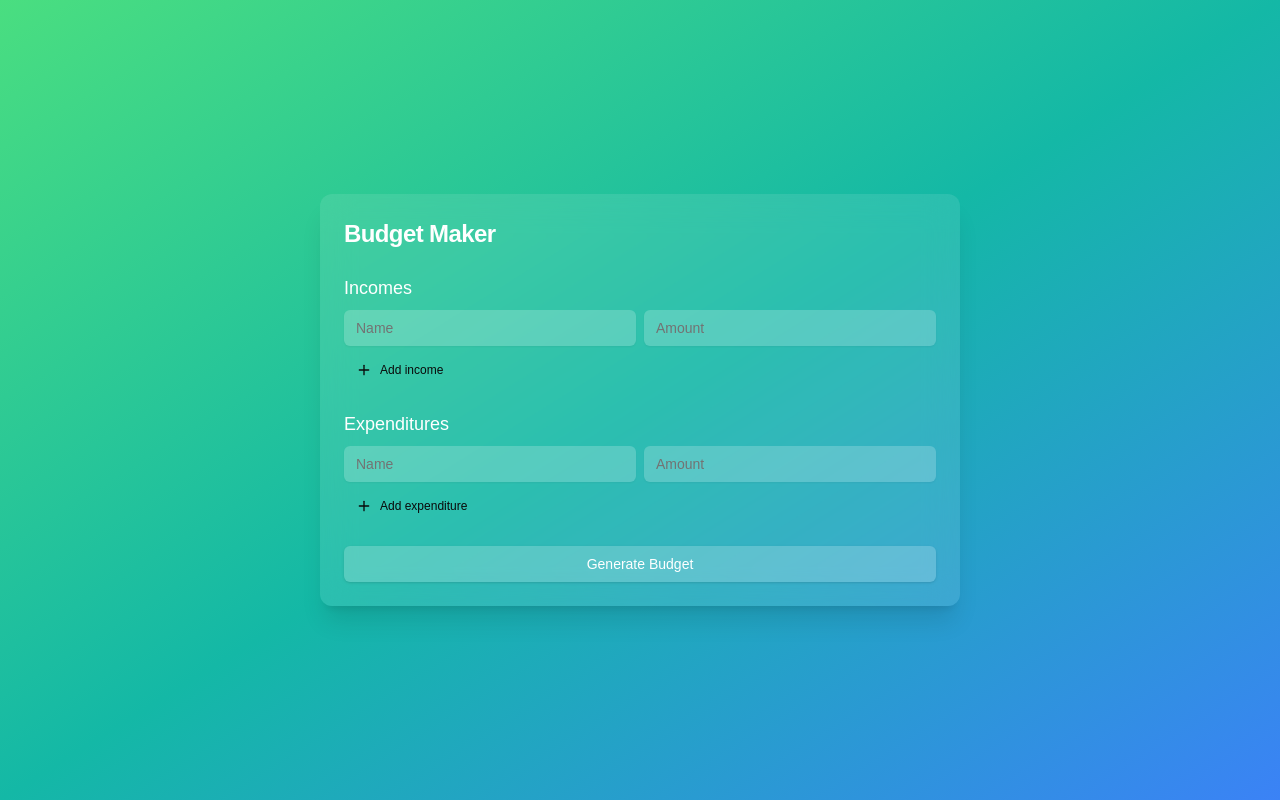
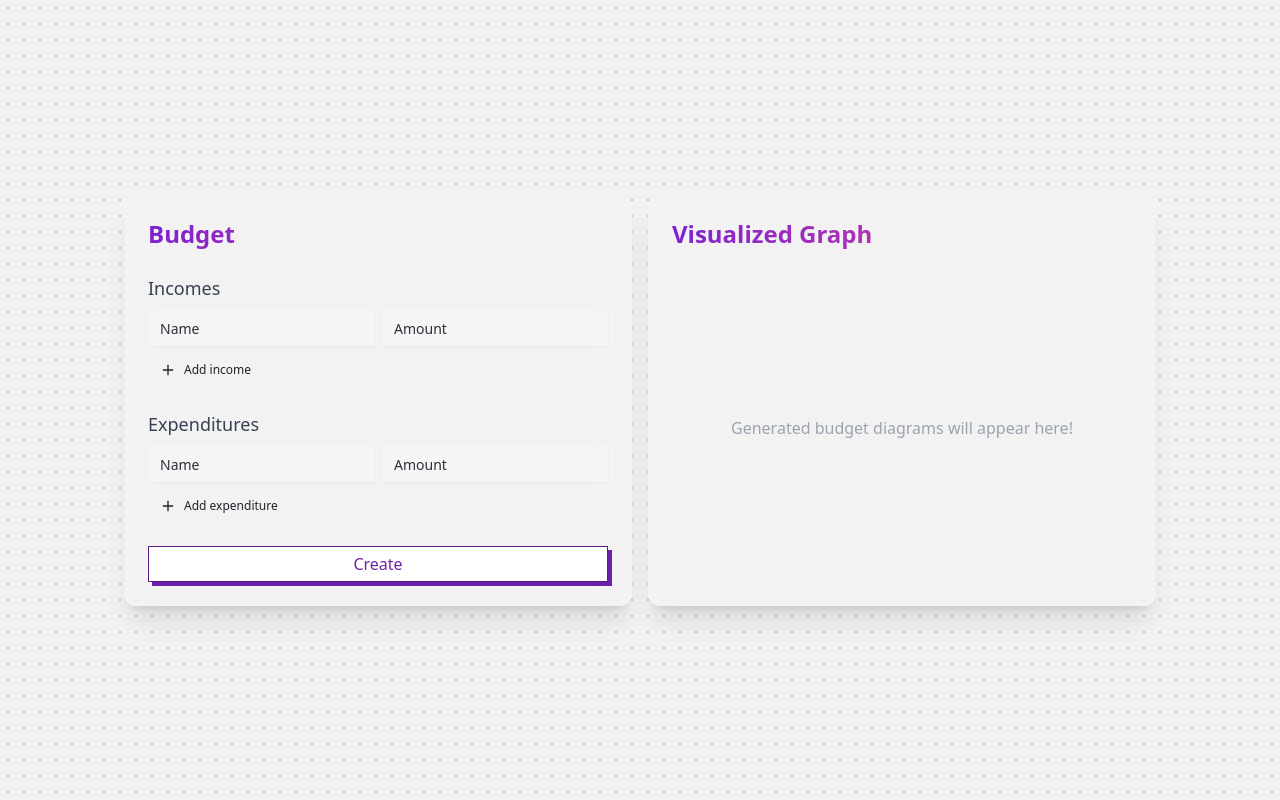
Before and after one commit to mding022/sankeyfrontend, a Next.js app: page / in a window 1280 px wide. Built offline with nearby package versions, Linux system fonts and the light colour scheme.

Commit message:
Update UI

```diff
--- a/app/globals.css
+++ b/app/globals.css
@@ -1,78 +1,69 @@
 @tailwind base;
 @tailwind components;
 @tailwind utilities;
+/* for homepage */
+@layer base {
+  :root {
+    --background: 240 5% 95%;
+    --animation: gradient 15s ease infinite;
+    --foreground: 240 10% 10%;
+    --primary: 240 5% 95%;
+    --primary-foreground: 240 10% 10%;
+    --secondary: 240 10% 90%;
+    --secondary-foreground: 240 10% 20%;
+    --accent: linear-gradient(90deg, rgba(91,33,182,1) 0%, rgba(255,72,91,1) 100%);
+    --accent-foreground: 0 0% 100%;
+    --destructive: 0 84% 50%;
+    --destructive-foreground: 0 0% 100%;
+    --muted: 240 5% 85%;
+    --muted-foreground: 240 10% 20%;
+    --card: 0 0% 100%;
+    --card-foreground: 240 10% 15%;
+    --popover: 0 0% 100%;
+    --popover-foreground: 240 10% 10%;
+    --border: 240 10% 80%;
+    --input: 240 10% 80%;
+    --ring: 240 10% 60%;
+    --radius: 0rem;
+  }
+}
 
-body {
-  font-family: Arial, Helvetica, sans-serif;
+@keyframes fadeIn {
+  from {
+    opacity: 0;
+    transform: scale(0.9);
+  }
+  to {
+    opacity: 1;
+    transform: scale(1);
+  }
+}
+
+@keyframes fadeInDots {
+  0% {
+    opacity: 0;
+    transform: scale(0.9);
+  }
+  70% {
+    opacity: 0;
+    transform: scale(1);
+  }
+  100% {
+    opacity: 1;
+  }
+}
+
+.animate-fade-in {
+  animation: fadeIn 550ms ease-out;
+}
+
+.animate-fade-in-dots {
+  animation: fadeInDots 800ms ease-out;
 }
 
 @layer utilities {
-  .text-balance {
-    text-wrap: balance;
+  .animate-ping-once {
+    @apply animate-ping; /* Apply the base ping animation */
+    animation-iteration-count: 1; /* Ensure it only runs once */
   }
 }
-
-@layer base {
-  :root {
-    --background: 0 0% 100%;
-    --foreground: 0 0% 3.9%;
-    --card: 0 0% 100%;
-    --card-foreground: 0 0% 3.9%;
-    --popover: 0 0% 100%;
-    --popover-foreground: 0 0% 3.9%;
-    --primary: 0 0% 9%;
-    --primary-foreground: 0 0% 98%;
-    --secondary: 0 0% 96.1%;
-    --secondary-foreground: 0 0% 9%;
-    --muted: 0 0% 96.1%;
-    --muted-foreground: 0 0% 45.1%;
-    --accent: 0 0% 96.1%;
-    --accent-foreground: 0 0% 9%;
-    --destructive: 0 84.2% 60.2%;
-    --destructive-foreground: 0 0% 98%;
-    --border: 0 0% 89.8%;
-    --input: 0 0% 89.8%;
-    --ring: 0 0% 3.9%;
-    --chart-1: 12 76% 61%;
-    --chart-2: 173 58% 39%;
-    --chart-3: 197 37% 24%;
-    --chart-4: 43 74% 66%;
-    --chart-5: 27 87% 67%;
-    --radius: 0.5rem;
-  }
-  .dark {
-    --background: 0 0% 3.9%;
-    --foreground: 0 0% 98%;
-    --card: 0 0% 3.9%;
-    --card-foreground: 0 0% 98%;
-    --popover: 0 0% 3.9%;
-    --popover-foreground: 0 0% 98%;
-    --primary: 0 0% 98%;
-    --primary-foreground: 0 0% 9%;
-    --secondary: 0 0% 14.9%;
-    --secondary-foreground: 0 0% 98%;
-    --muted: 0 0% 14.9%;
-    --muted-foreground: 0 0% 63.9%;
-    --accent: 0 0% 14.9%;
-    --accent-foreground: 0 0% 98%;
-    --destructive: 0 62.8% 30.6%;
-    --destructive-foreground: 0 0% 98%;
-    --border: 0 0% 14.9%;
-    --input: 0 0% 14.9%;
-    --ring: 0 0% 83.1%;
-    --chart-1: 220 70% 50%;
-    --chart-2: 160 60% 45%;
-    --chart-3: 30 80% 55%;
-    --chart-4: 280 65% 60%;
-    --chart-5: 340 75% 55%;
-  }
-}
-
-@layer base {
-  * {
-    @apply border-border;
-  }
-  body {
-    @apply bg-background text-foreground;
-  }
-}
--- a/app/layout.tsx
+++ b/app/layout.tsx
@@ -1,35 +1,40 @@
-import type { Metadata } from "next";
-import localFont from "next/font/local";
-import "./globals.css";
+// Basic font styling page
+import { Poppins } from 'next/font/google'
+import { Space_Mono } from 'next/font/google'
+import { cn } from '@/lib/utils'
+import './globals.css'
+import { ReactNode } from 'react'
 
-const geistSans = localFont({
-  src: "./fonts/GeistVF.woff",
-  variable: "--font-geist-sans",
-  weight: "100 900",
-});
-const geistMono = localFont({
-  src: "./fonts/GeistMonoVF.woff",
-  variable: "--font-geist-mono",
-  weight: "100 900",
-});
+const fontHeading = Poppins({
+    subsets: ['latin'],
+    display: 'swap',
+    variable: '--font-heading',
+    weight: ['100', '200', '300', '400', '500', '600', '700', '800', '900'],
+})
 
-export const metadata: Metadata = {
-  title: "Create Next App",
-  description: "Generated by create next app",
-};
+const fontBody = Space_Mono({
+    weight: ["400", "700"],
+    subsets: ['latin'],
+    display: 'swap',
+    variable: '--font-body',
+})
 
-export default function RootLayout({
-  children,
-}: Readonly<{
-  children: React.ReactNode;
-}>) {
+interface LayoutProps {
+    children: ReactNode
+}
+
+export default function Layout({ children }: LayoutProps) {
     return (
         <html lang="en">
             <body
-        className={`${geistSans.variable} ${geistMono.variable} antialiased`}
+                className={cn(
+                    'antialiased',
+                    fontHeading.variable,
+                    fontBody.variable
+                )}
             >
                 {children}
             </body>
         </html>
-  );
+    )
 }
--- a/components/budget.tsx
+++ b/components/budget.tsx
@@ -3,7 +3,7 @@
 import { useState } from 'react'
 import { Button } from "@/components/ui/button"
 import { Input } from "@/components/ui/input"
-import { Card, CardContent, CardFooter, CardHeader, CardTitle } from "@/components/ui/card"
+import { Card, CardContent, CardFooter, CardHeader } from "@/components/ui/card"
 import { PlusIcon, MinusIcon } from 'lucide-react'
 
 interface BudgetItem {
@@ -14,6 +14,8 @@ interface BudgetItem {
 export default function Budget() {
   const [incomes, setIncomes] = useState<BudgetItem[]>([{ name: '', amount: '' }])
   const [expenditures, setExpenditures] = useState<BudgetItem[]>([{ name: '', amount: '' }])
+  const [imageUrl, setImageUrl] = useState<string | null>(null)
+  const [loading, setLoading] = useState(false)
 
   const addField = (type: 'income' | 'expenditure') => {
     if (type === 'income') {
@@ -43,9 +45,44 @@ export default function Budget() {
     }
   }
 
-  const handleSubmit = (e: React.FormEvent) => {
+  const handleSubmit = async (e: React.FormEvent) => {
     e.preventDefault()
-    console.log('Form submitted', { incomes, expenditures })
+    setLoading(true)
+    const incomeAmounts = incomes.map((item) => item.amount).join(',')
+    const incomeLabels = incomes.map((item) => item.name).join(',')
+    const expenditureAmounts = expenditures.map((item) => item.amount).join(',')
+    const expenditureLabels = expenditures.map((item) => item.name).join(',')
+    const formData = new URLSearchParams({
+      incomes: incomeAmounts,
+      ilabels: incomeLabels,
+      outputs: expenditureAmounts,
+      olabels: expenditureLabels,
+    })
+
+    try {
+      //Temporary ngrok link until I get a dedicated server
+      const response = await fetch('https://https://ee24-137-122-64-219.ngrok-free.app/build', {
+        method: 'POST',
+        headers: {
+          'Content-Type': 'application/x-www-form-urlencoded',
+        },
+        body: formData.toString(),
+      })
+
+      if (response.ok) {
+        const result = await response.text()
+        setTimeout(() => {
+          setImageUrl(result)
+          setLoading(false)
+        }, 2000)
+      } else {
+        console.error('Failed to send data:', response.statusText)
+        setLoading(false)
+      }
+    } catch (error) {
+      console.error('Error during submission:', error)
+      setLoading(false)
+    }
   }
 
   const renderFields = (type: 'income' | 'expenditure', items: BudgetItem[]) => (
@@ -56,54 +93,89 @@ export default function Budget() {
             placeholder="Name"
             value={item.name}
             onChange={(e) => updateField(type, index, 'name', e.target.value)}
-            className="bg-white bg-opacity-20 border-none placeholder-gray-400"
+            className="bg-white bg-opacity-20 border-none placeholder-gray-400 w-full"
           />
           <Input
             type="number"
             placeholder="Amount"
             value={item.amount}
             onChange={(e) => updateField(type, index, 'amount', e.target.value)}
-            className="bg-white bg-opacity-20 border-none placeholder-gray-400"
+            className="bg-white bg-opacity-20 border-none placeholder-gray-400 w-full"
           />
           {items.length > 1 && (
-            <Button variant="ghost" size="icon" onClick={() => removeField(type, index)} className="hover:bg-white hover:bg-opacity-20">
+            <Button variant="ghost" size="icon" onClick={() => removeField(type, index)} className="hover:bg-gray-300 hover:bg-opacity-5 hover:text-purple-900">
               <MinusIcon className="h-4 w-4" />
             </Button>
           )}
         </div>
       ))}
-      <Button variant="ghost" size="sm" onClick={() => addField(type)} className="hover:bg-white hover:bg-opacity-20">
+      <Button type="button" variant="ghost" size="sm" onClick={() => addField(type)} className="hover:bg-gray-300 hover:bg-opacity-5 hover:text-purple-900">
         <PlusIcon className="h-4 w-4 mr-2" /> Add {type}
       </Button>
     </>
   )
 
   return (
-    <div className="min-h-screen w-full flex items-center justify-center bg-gradient-to-br from-green-400 via-teal-500 to-blue-500">
-      <form onSubmit={handleSubmit} className="w-full max-w-2xl mx-auto p-4">
-        <Card className="bg-white bg-opacity-10 backdrop-filter backdrop-blur-lg border-none shadow-xl">
+    <div className="w-full min-h-screen flex items-center justify-center bg-background p-4">
+      <div className="fixed inset-0 z-0 bg-[radial-gradient(#c1c3c7_1px,transparent_1px)] [background-size:16px_16px] animate-fade-in-dots"></div>
+      <div className="max-w-6xl text-gray-800 mx-auto grid grid-cols-1 lg:grid-cols-2 gap-4 text-accent animate-fade-in">
+        <Card className="bg-white bg-opacity-10 backdrop-filter backdrop-blur-lg border-none shadow-xl flex flex-col">
           <CardHeader>
-            <CardTitle className="text-2xl font-bold text-white">Budget Maker</CardTitle>
+            <h1 className="text-2xl font-black bg-gradient-to-r from-purple-700 to-pink-500 text-transparent bg-clip-text">
+              Budget
+            </h1>
           </CardHeader>
-          <CardContent>
-            <div className="space-y-6">
+          <CardContent className="flex-grow overflow-auto">
+            <form onSubmit={handleSubmit} className="space-y-6">
               <div>
-                <h3 className="text-lg font-medium mb-2 text-white">Incomes</h3>
+                <h3 className="text-lg font-medium mb-2 text-gray-700">Incomes</h3>
                 {renderFields('income', incomes)}
               </div>
               <div>
-                <h3 className="text-lg font-medium mb-2 text-white">Expenditures</h3>
+                <h3 className="text-lg font-medium mb-2 text-gray-700">Expenditures</h3>
                 {renderFields('expenditure', expenditures)}
               </div>
-            </div>
+            </form>
           </CardContent>
           <CardFooter>
-            <Button type="submit" className="w-full bg-white bg-opacity-20 hover:bg-opacity-30 text-white border-none">
-              Generate Budget
-            </Button>
+            <button type="submit" onClick={handleSubmit} className="w-full relative inline-block font-medium group py-1.5 px-2.5">
+              <span className="absolute inset-0 w-full h-full transition duration-400 ease-out transform translate-x-1 translate-y-1 bg-purple-800 group-hover:-translate-x-0 group-hover:-translate-y-0"></span>
+              <span className="absolute inset-0 w-full h-full bg-white border border-purple-900 group-hover:bg-indigo-50"></span>
+              <span className="relative text-purple-800">
+                {loading ? (
+                  <svg aria-hidden="true" role="status" className="inline w-4 h-4 me-3 text-purple-800 animate-spin" viewBox="0 0 100 101" fill="none" xmlns="http://www.w3.org/2000/svg">
+                    <path d="M100 50.5908C100 78.2051 77.6142 100.591 50 100.591C22.3858 100.591 0 78.2051 0 50.5908C0 22.9766 22.3858 0.59082 50 0.59082C77.6142 0.59082 100 22.9766 100 50.5908ZM9.08144 50.5908C9.08144 73.1895 27.4013 91.5094 50 91.5094C72.5987 91.5094 90.9186 73.1895 90.9186 50.5908C90.9186 27.9921 72.5987 9.67226 50 9.67226C27.4013 9.67226 9.08144 27.9921 9.08144 50.5908Z" fill="#E5E7EB" />
+                    <path d="M93.9676 39.0409C96.393 38.4038 97.8624 35.9116 97.0079 33.5539C95.2932 28.8227 92.871 24.3692 89.8167 20.348C85.8452 15.1192 80.8826 10.7238 75.2124 7.41289C69.5422 4.10194 63.2754 1.94025 56.7698 1.05124C51.7666 0.367541 46.6976 0.446843 41.7345 1.27873C39.2613 1.69328 37.813 4.19778 38.4501 6.62326C39.0873 9.04874 41.5694 10.4717 44.0505 10.1071C47.8511 9.54855 51.7191 9.52689 55.5402 10.0491C60.8642 10.7766 65.9928 12.5457 70.6331 15.2552C75.2735 17.9648 79.3347 21.5619 82.5849 25.841C84.9175 28.9121 86.7997 32.2913 88.1811 35.8758C89.083 38.2158 91.5421 39.6781 93.9676 39.0409Z" fill="currentColor" />
+                  </svg>
+                ) : (
+                  'Create'
+                )}
+              </span>
+            </button>
           </CardFooter>
         </Card>
-      </form>
+
+        <Card className="bg-white bg-opacity-10 backdrop-filter backdrop-blur-lg border-none shadow-xl flex flex-col">
+          <CardHeader>
+            <h1 className="text-2xl font-black bg-gradient-to-r from-purple-700 to-pink-500 text-transparent bg-clip-text">Visualized Graph</h1>
+          </CardHeader>
+          <CardContent className="flex-grow flex items-center justify-center">
+            {imageUrl ? (
+              <img
+                src={imageUrl}
+                alt="Budget visualization"
+                width={300}
+                height={300}
+                className="rounded-lg object-cover max-w-full max-h-full animate-fade-in"
+              />
+            ) : (
+              <p className="text-gray-400 text-center">
+                Generated budget diagrams will appear here!
+              </p>
+            )}
+          </CardContent>
+        </Card>
+      </div>
     </div>
   )
 }
--- a/package.json
+++ b/package.json
@@ -13,6 +13,7 @@
     "@radix-ui/react-slot": "^1.1.0",
     "class-variance-authority": "^0.7.0",
     "clsx": "^2.1.1",
+    "framer-motion": "^11.7.0",
     "lucide-react": "^0.446.0",
     "next": "14.2.13",
     "react": "^18",
```
Also changed, not shown: 1 other file (tests, documents, lock files or other folders). Lines whose indentation alone changed are shown as unchanged.
